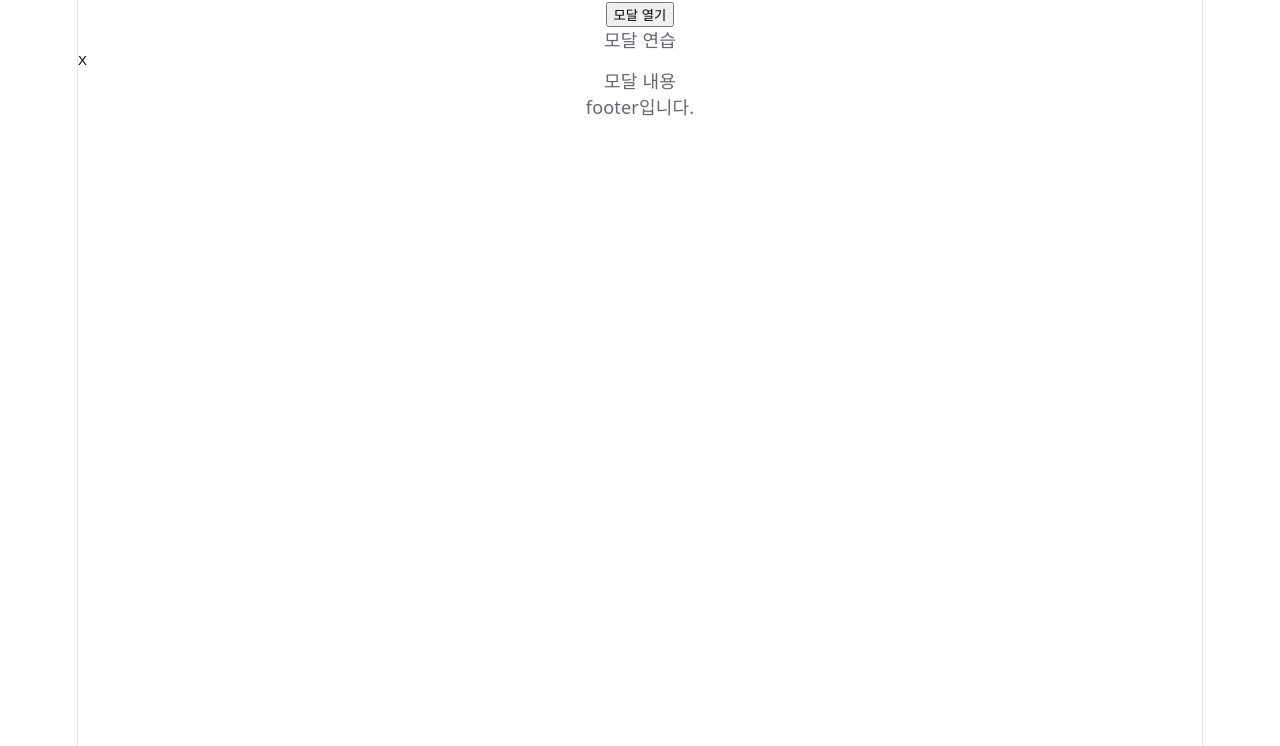
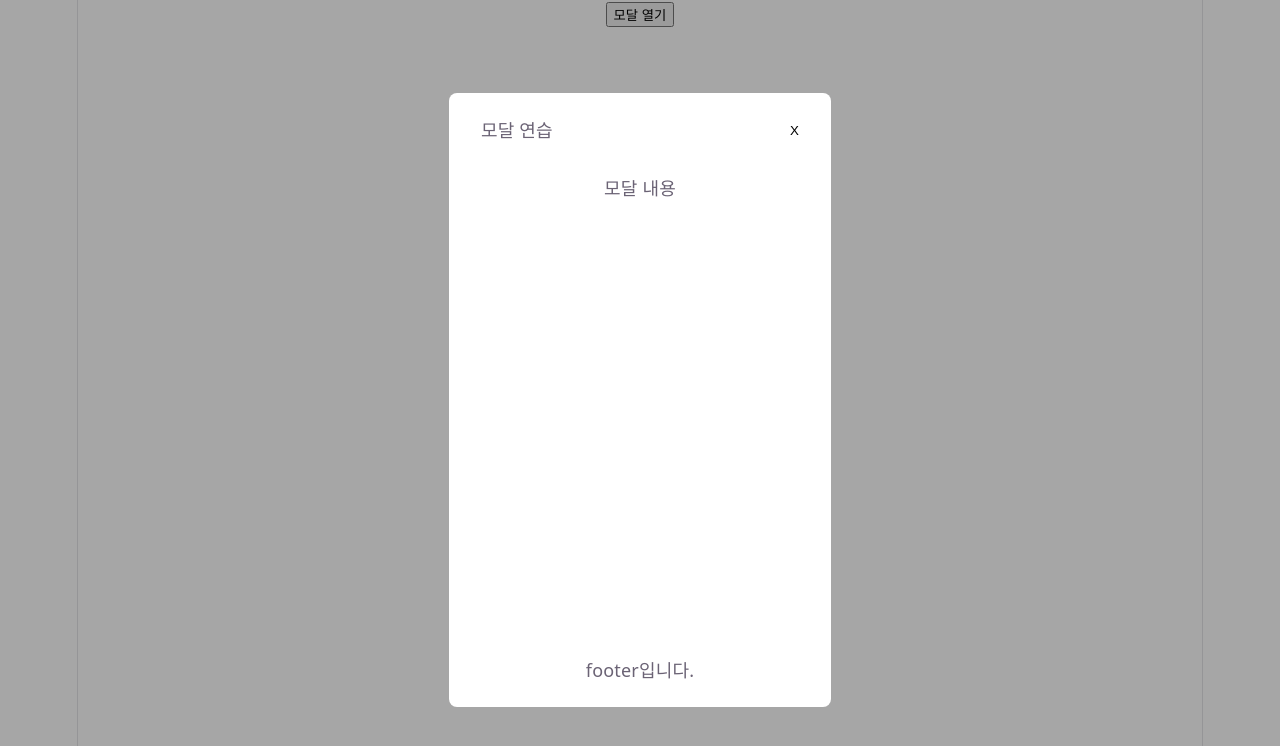
Before and after one commit to yuncic/fe-sprint, a React (Vite) app: page / in a window 1280 px wide. Both pictures are taken after a click on the button "모달 열기". Shown: the top 746 px of the page. Built offline with nearby package versions, Linux system fonts and the light colour scheme.

Commit message:
feat: 모달 바깥영역을 클릭하면 닫히도록 기능 추가

```diff
--- a/src/day1-modal/ModalLayout.tsx
+++ b/src/day1-modal/ModalLayout.tsx
@@ -10,7 +10,11 @@ interface Props {
 
 export default function ModalLayout({ header, children, footer, handleClose }: Props) {
   return (
-    <Overlay>
+    <Overlay
+      onClick={(e) => {
+        if (e.target === e.currentTarget) handleClose();
+      }}
+    >
       <MainContainer>
         <HeaderContainer>
           <Header>{header}</Header>
@@ -19,23 +23,50 @@ export default function ModalLayout({ header, children, footer, handleClose }: P
         <ContentsContainer>
           <Contents>{children}</Contents>
         </ContentsContainer>
-        <FooterContainer>
-          <Footer>{footer}</Footer>
-        </FooterContainer>
+        <Footer>{footer}</Footer>
       </MainContainer>
     </Overlay>
   );
 }
 
-const Overlay = styled.div``;
-const MainContainer = styled.div``;
-const HeaderContainer = styled.div``;
-const ContentsContainer = styled.div``;
-const FooterContainer = styled.div``;
-const Header = styled.p``;
+const Overlay = styled.div`
+  position: fixed;
+  inset: 0;
+  background: #00000059;
+  display: flex;
+  justify-content: center;
+  align-items: center;
+  z-index: 100;
+`;
+const MainContainer = styled.div`
+  width: 382px;
+  height: 614px;
+  border-radius: 8px;
+  padding: 24px 32px;
+  gap: 32px;
+  background: #fff;
+  display: flex;
+  flex-direction: column;
+  box-sizing: border-box;
+`;
+const HeaderContainer = styled.div`
+  display: flex;
+  justify-content: space-between;
+  align-items: center;
+`;
+const ContentsContainer = styled.div`
+  flex: 1;
+`;
+
+const Header = styled.p`
+  font-size: 18px;
+  font-weight: 700;
+  margin: 0;
+`;
 const Contents = styled.div``;
-const Footer = styled.div``;
+const Footer = styled.footer``;
 const CloseButton = styled.button`
+  color: #000000;
   background: none;
   border: none;
   cursor: pointer;
```
